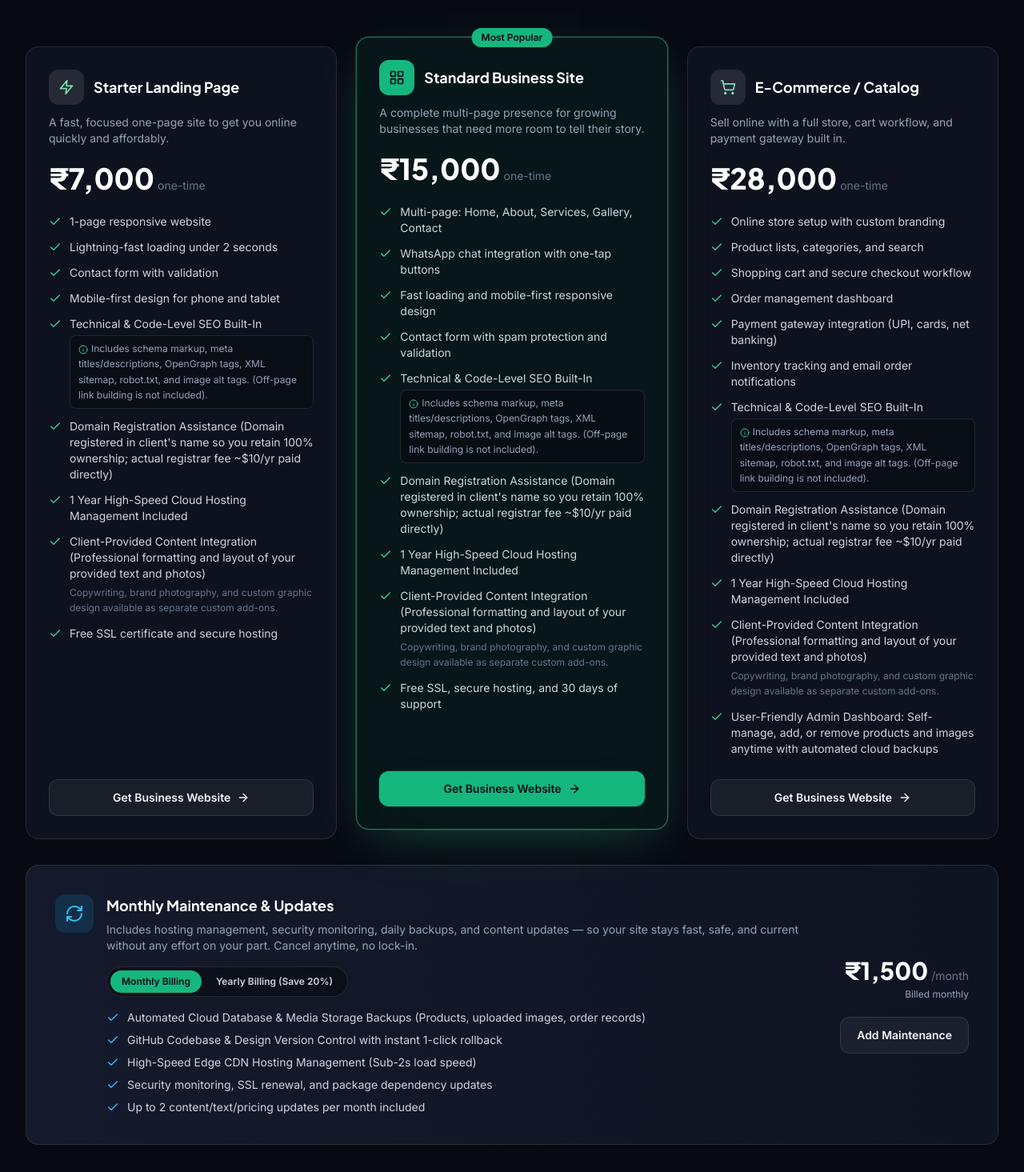
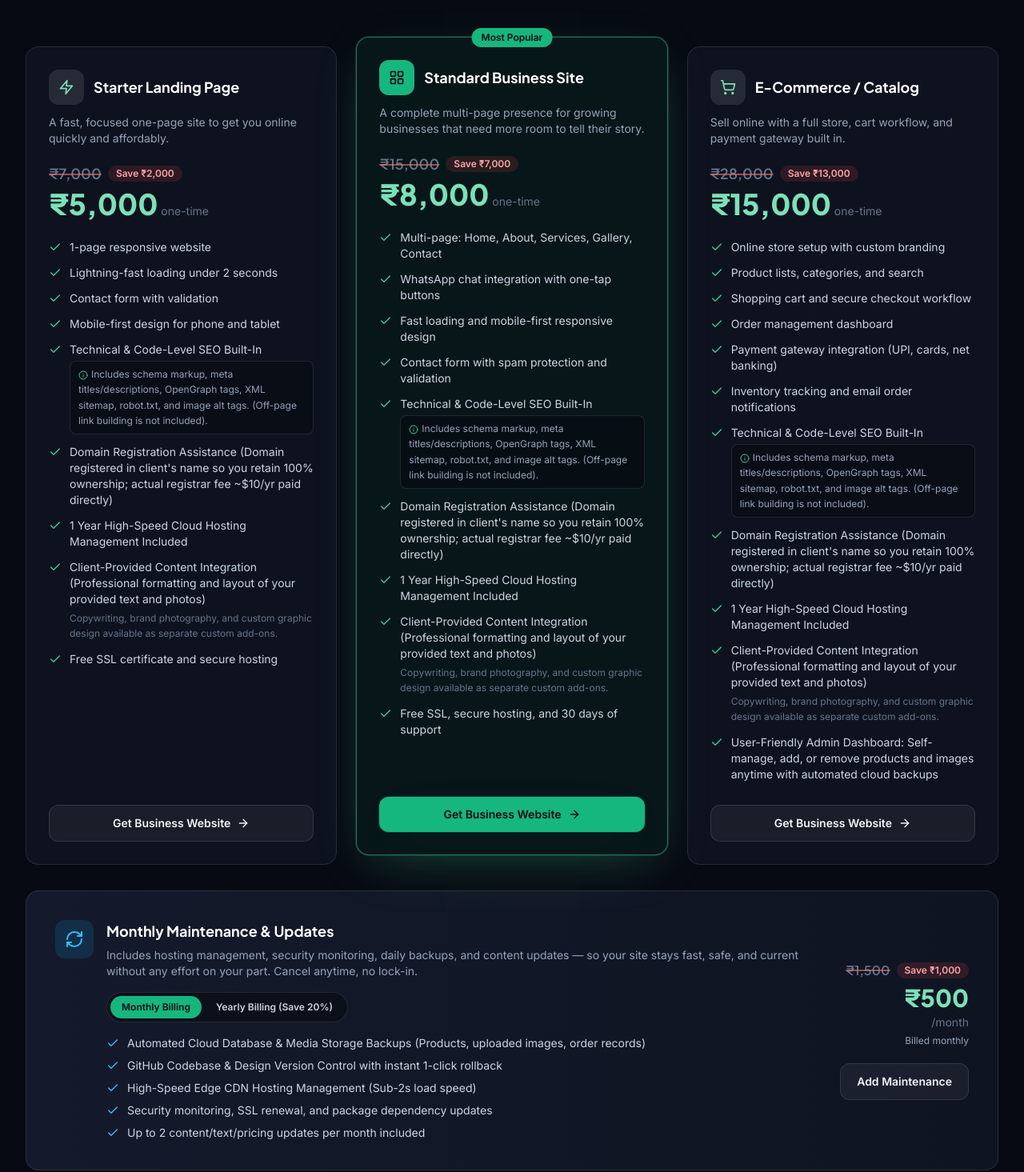
Before and after one commit to ChiragVachheta/BizzGrowUpPremium, a React (Vite) app: page / in a window 1280 px wide. Shown: the part 3450-4915 px from the top of the page at 80% size. Built offline with nearby package versions, Linux system fonts and the light colour scheme; no server answers.

Commit message:
Updated Pricing.tsx

```diff
--- a/src/components/Pricing.tsx
+++ b/src/components/Pricing.tsx
@@ -5,7 +5,9 @@ import { useReveal } from '@/lib/useReveal';
 
 type Pkg = {
   name: string;
-  price: string;
+  originalPrice: string;
+  discountedPrice: string;
+  savings: string;
   tagline: string;
   features: string[];
   icon: typeof Zap;
@@ -15,7 +17,9 @@ type Pkg = {
 const PACKAGES: Pkg[] = [
   {
     name: 'Starter Landing Page',
-    price: '₹7,000',
+    originalPrice: '₹7,000',
+    discountedPrice: '₹5,000',
+    savings: 'Save ₹2,000',
     tagline: 'A fast, focused one-page site to get you online quickly and affordably.',
     icon: Zap,
     features: [
@@ -32,7 +36,9 @@ const PACKAGES: Pkg[] = [
   },
   {
     name: 'Standard Business Site',
-    price: '₹15,000',
+    originalPrice: '₹15,000',
+    discountedPrice: '₹8,000',
+    savings: 'Save ₹7,000',
     tagline: 'A complete multi-page presence for growing businesses that need more room to tell their story.',
     icon: Layout,
     featured: true,
@@ -50,7 +56,9 @@ const PACKAGES: Pkg[] = [
   },
   {
     name: 'E-Commerce / Catalog',
-    price: '₹28,000',
+    originalPrice: '₹28,000',
+    discountedPrice: '₹15,000',
+    savings: 'Save ₹13,000',
     tagline: 'Sell online with a full store, cart workflow, and payment gateway built in.',
     icon: ShoppingCart,
     features: [
@@ -104,9 +112,9 @@ export default function Pricing() {
     <section id="pricing" className="relative py-20 sm:py-28">
       <div className="container-px">
         <div className="mx-auto max-w-2xl text-center">
-          <span className="eyebrow">Transparent Pricing</span>
+          <span className="eyebrow">Limited-Time Offer</span>
           <h2 className="mt-5 font-display text-3xl font-extrabold tracking-tight text-white sm:text-4xl">
-            Transparent Web Design Packages for Small Businesses
+            Discounted Web Design Packages for Small Businesses
           </h2>
           <p className="mt-4 text-lg text-slate-400">
             No hidden fees, no recurring surprises. Pick the package that fits your business today — pay once and own the website forever. Every package includes mobile-first design, fast loading, and SEO foundations, so your site works hard for you from day one.
@@ -134,9 +142,17 @@ export default function Pricing() {
                 <h3 className="font-display text-lg font-bold text-white">{p.name}</h3>
               </div>
               <p className="mt-3 text-sm text-slate-400">{p.tagline}</p>
-              <div className="mt-5 flex items-baseline gap-1">
-                <span className="font-display text-4xl font-extrabold text-white">{p.price}</span>
-                <span className="text-sm text-slate-500">one-time</span>
+              <div className="mt-5">
+                <div className="flex items-center gap-2">
+                  <span className="font-display text-lg font-semibold text-slate-500 line-through decoration-red-400/60 decoration-2">{p.originalPrice}</span>
+                  <span className="inline-flex items-center rounded-full bg-red-500/15 px-2.5 py-0.5 text-xs font-bold text-red-300">
+                    {p.savings}
+                  </span>
+                </div>
+                <div className="mt-1 flex items-baseline gap-1">
+                  <span className="font-display text-4xl font-extrabold text-brand-300">{p.discountedPrice}</span>
+                  <span className="text-sm text-slate-500">one-time</span>
+                </div>
               </div>
               <ul className="mt-6 space-y-3 flex-1">
                 {p.features.map((f) => (
@@ -213,18 +229,30 @@ export default function Pricing() {
               <div className="text-right lg:text-right">
                 {yearly ? (
                   <>
-                    <span className="font-display text-3xl font-extrabold text-white">₹14,400</span>
+                    <div className="flex items-center justify-end gap-2">
+                      <span className="font-display text-base font-semibold text-slate-500 line-through decoration-red-400/60 decoration-2">₹14,400</span>
+                      <span className="inline-flex items-center rounded-full bg-red-500/15 px-2.5 py-0.5 text-xs font-bold text-red-300">
+                        Save ₹3,600/yr
+                      </span>
+                    </div>
+                    <span className="mt-1 block font-display text-3xl font-extrabold text-brand-300">₹7,200</span>
                     <span className="ml-1 text-sm text-slate-500">/year</span>
                     <p className="mt-1 text-xs text-slate-400">
-                      Equivalent to <span className="font-semibold text-brand-300">₹1,200/month</span> · Billed annually
+                      Equivalent to <span className="font-semibold text-brand-300">₹600/month</span> · Billed annually
                     </p>
                     <span className="mt-2 inline-block rounded-full bg-brand-500/15 px-2.5 py-1 text-xs font-semibold text-brand-300">
-                      Best Value — Save ₹3,600/yr
+                      Best Value — Save ₹10,800/yr vs monthly
                     </span>
                   </>
                 ) : (
                   <>
-                    <span className="font-display text-3xl font-extrabold text-white">₹1,500</span>
+                    <div className="flex items-center justify-end gap-2">
+                      <span className="font-display text-base font-semibold text-slate-500 line-through decoration-red-400/60 decoration-2">₹1,500</span>
+                      <span className="inline-flex items-center rounded-full bg-red-500/15 px-2.5 py-0.5 text-xs font-bold text-red-300">
+                        Save ₹1,000
+                      </span>
+                    </div>
+                    <span className="mt-1 block font-display text-3xl font-extrabold text-brand-300">₹500</span>
                     <span className="ml-1 text-sm text-slate-500">/month</span>
                     <p className="mt-1 text-xs text-slate-400">Billed monthly</p>
                   </>
```
